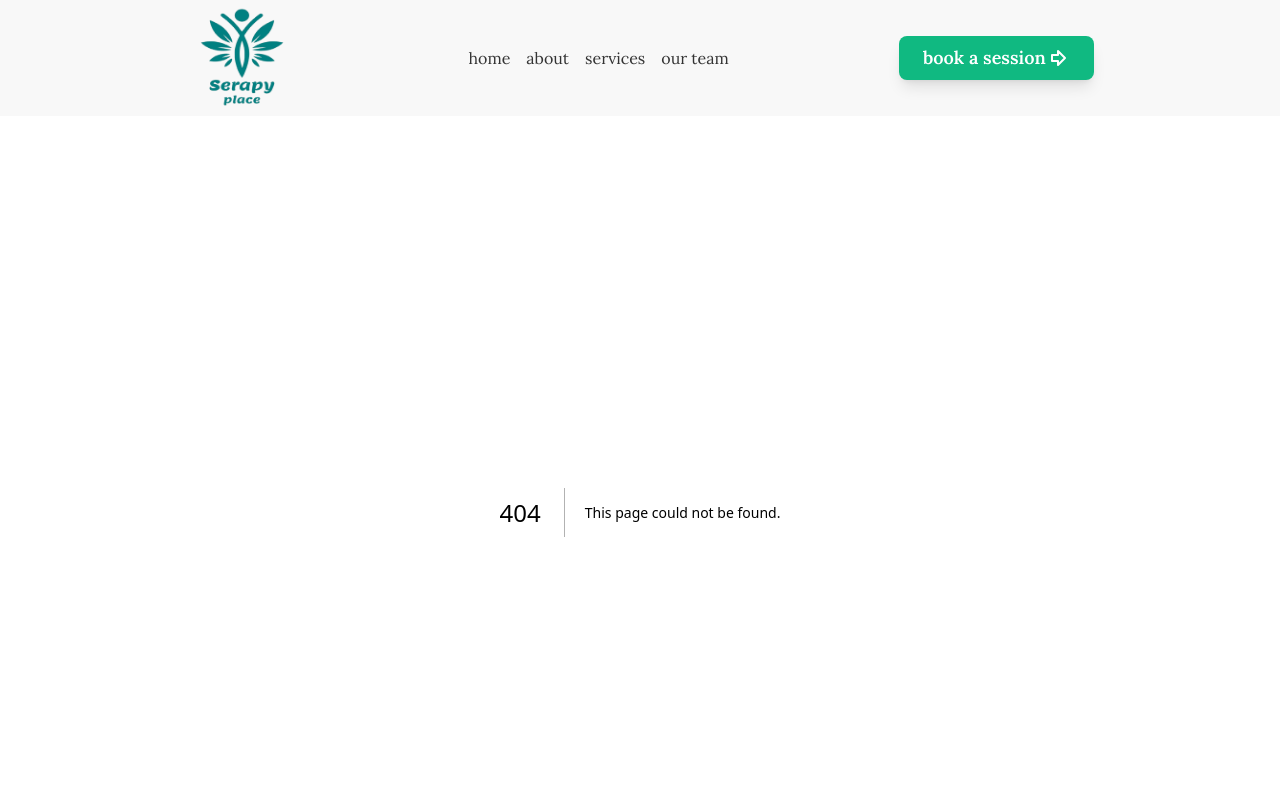
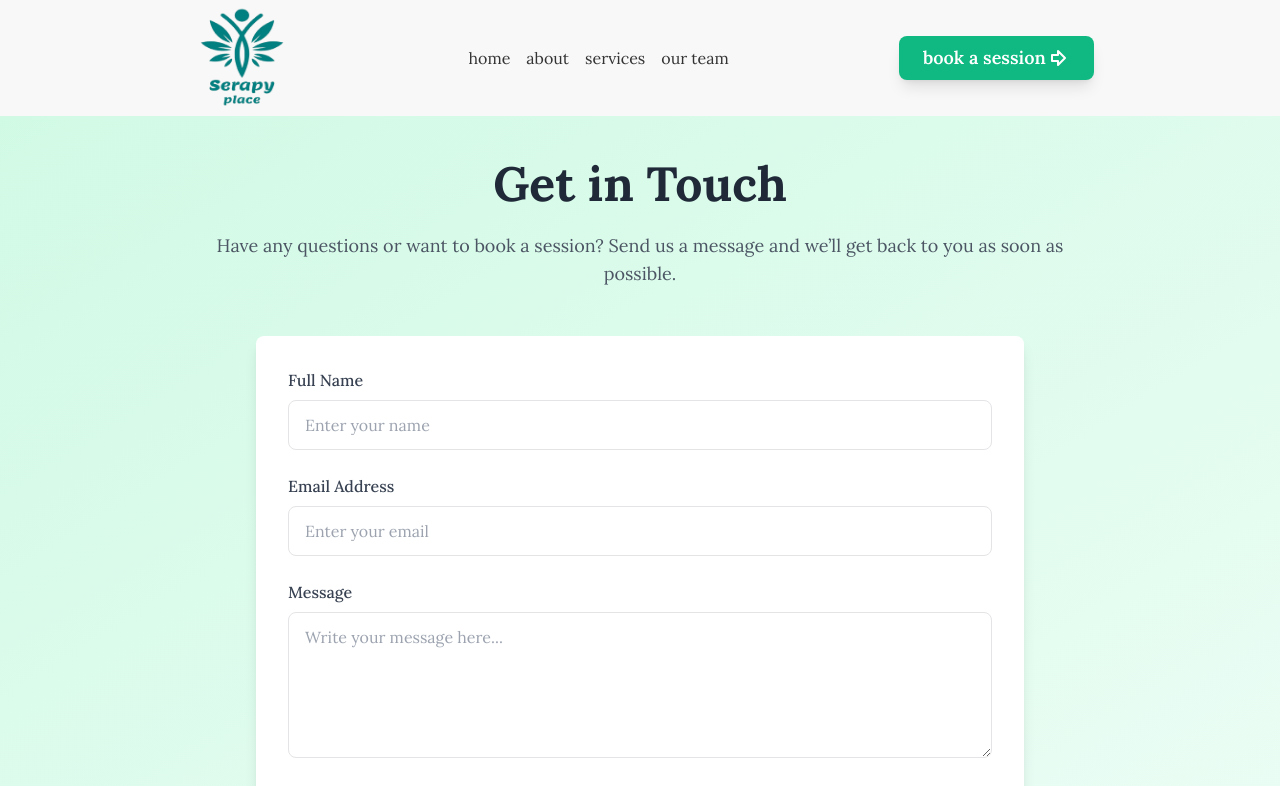
Before and after one commit to collinskrotich/serapy_place, a Next.js app: page /contact in a window 1280 px wide. Before the commit this address had no page. Shown: the top 786 px of the page. Built offline with nearby package versions, Linux system fonts and the light colour scheme; a web font is replaced by a local one.

Commit message:
implement contact page

```diff
--- /dev/null
+++ b/app/contact/page.tsx
@@ -0,0 +1,108 @@
+"use client";
+
+import { useState } from "react";
+
+const ContactPage = () => {
+    const [formData, setFormData] = useState({
+        name: "",
+        email: "",
+        message: "",
+    });
+
+    const handleChange = (e: React.ChangeEvent<HTMLInputElement | HTMLTextAreaElement>) => {
+        const { id, value } = e.target;
+        setFormData((prev) => ({ ...prev, [id]: value }));
+    };
+
+    const handleSubmit = (e: React.FormEvent) => {
+        e.preventDefault();
+        // submission logic
+        console.log("Form submitted:", formData);
+    };
+
+    return (
+        <div className="bg-gradient-to-br from-emerald-100 to-emerald-50 min-h-screen py-12 flex flex-col items-center">
+            <div className="max-w-4xl mx-auto text-center px-4">
+                <h1 className="text-4xl lg:text-5xl font-extrabold text-gray-800 mb-6">
+                    Get in Touch
+                </h1>
+                <p className="text-lg text-gray-600 mb-12">
+                    Have any questions or want to book a session? Send us a message and we’ll get
+                    back to you as soon as possible.
+                </p>
+            </div>
+            <div className="w-full max-w-3xl bg-white rounded-lg shadow-lg p-8">
+                <form onSubmit={handleSubmit} className="grid gap-6">
+                    {/* Name */}
+                    <div>
+                        <label
+                            htmlFor="name"
+                            className="block text-gray-700 font-medium mb-2"
+                        >
+                            Full Name
+                        </label>
+                        <input
+                            type="text"
+                            id="name"
+                            value={formData.name}
+                            onChange={handleChange}
+                            className="w-full px-4 py-3 border rounded-lg focus:outline-none focus:ring-2 focus:ring-emerald-500"
+                            placeholder="Enter your name"
+                            required
+                        />
+                    </div>
+
+                    {/* Email */}
+                    <div>
+                        <label
+                            htmlFor="email"
+                            className="block text-gray-700 font-medium mb-2"
+                        >
+                            Email Address
+                        </label>
+                        <input
+                            type="email"
+                            id="email"
+                            value={formData.email}
+                            onChange={handleChange}
+                            className="w-full px-4 py-3 border rounded-lg focus:outline-none focus:ring-2 focus:ring-emerald-500"
+                            placeholder="Enter your email"
+                            required
+                        />
+                    </div>
+
+                    {/* Message */}
+                    <div>
+                        <label
+                            htmlFor="message"
+                            className="block text-gray-700 font-medium mb-2"
+                        >
+                            Message
+                        </label>
+                        <textarea
+                            id="message"
+                            value={formData.message}
+                            onChange={handleChange}
+                            className="w-full px-4 py-3 border rounded-lg focus:outline-none focus:ring-2 focus:ring-emerald-500"
+                            rows={5}
+                            placeholder="Write your message here..."
+                            required
+                        ></textarea>
+                    </div>
+
+                    {/* Submit Button */}
+                    <div className="text-center">
+                        <button
+                            type="submit"
+                            className="px-8 py-3 bg-emerald-600 text-white font-semibold rounded-full shadow-lg hover:bg-emerald-500 transition-transform transform hover:scale-105 duration-300"
+                        >
+                            Send Message
+                        </button>
+                    </div>
+                </form>
+            </div>
+        </div>
+    );
+};
+
+export default ContactPage;
```
